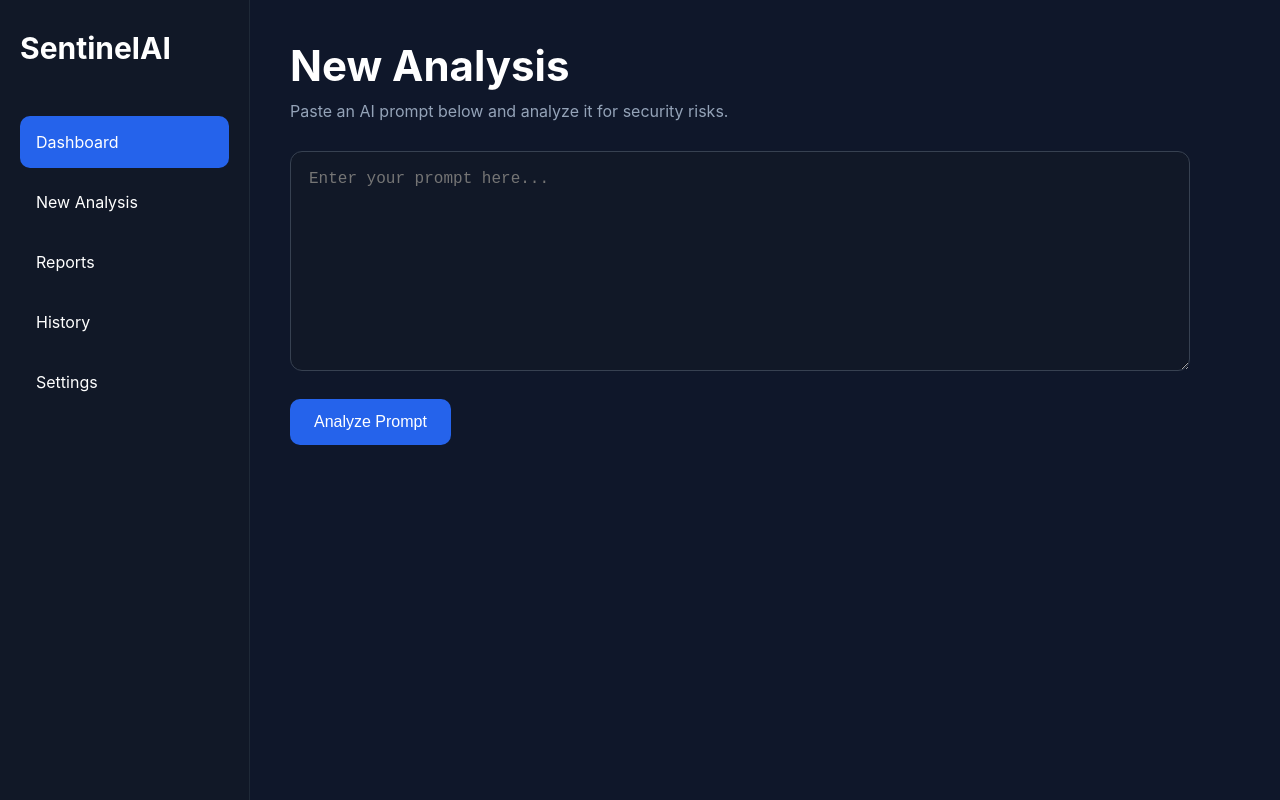
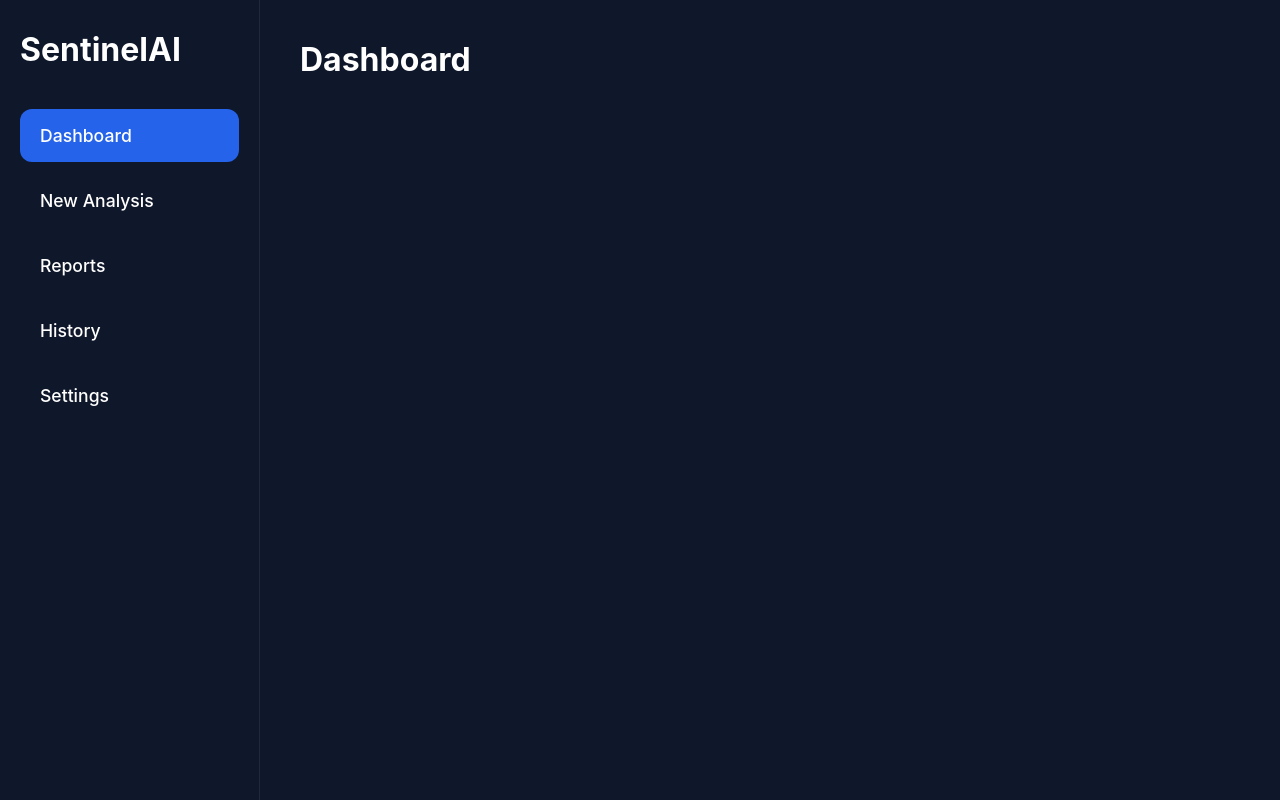
Before and after one commit to shreyasharmaa516/AI-Security-Playground, a React app in the folder frontend/: page /dashboard in a window 1280 px wide. Built offline with nearby package versions, Linux system fonts and the light colour scheme; the HTML template or start-up script is replaced by a standard one.

Commit message:
feat: implement React Router navigation

```diff
--- a/frontend/package.json
+++ b/frontend/package.json
@@ -12,7 +12,8 @@
   "dependencies": {
     "react": "^19.2.7",
     "react-dom": "^19.2.7",
-    "react-icons": "^5.7.0"
+    "react-icons": "^5.7.0",
+    "react-router-dom": "^7.18.1"
   },
   "devDependencies": {
     "@eslint/js": "^10.0.1",
--- a/frontend/src/App.jsx
+++ b/frontend/src/App.jsx
@@ -1,10 +1,31 @@
+import { BrowserRouter, Routes, Route, Navigate } from "react-router-dom";
+
 import Layout from "./layout/Layout";
+
+import Dashboard from "./pages/Dashboard/Dashboard";
 import Analysis from "./pages/Analysis/Analysis";
+import History from "./pages/History/History";
+import Reports from "./pages/Reports/Reports";
+import Settings from "./pages/Settings/Settings";
 
 export default function App() {
   return (
-    <Layout>
-      <Analysis />
-    </Layout>
+    <BrowserRouter>
+      <Layout>
+        <Routes>
+          <Route path="/" element={<Navigate to="/dashboard" replace />} />
+
+          <Route path="/dashboard" element={<Dashboard />} />
+
+          <Route path="/analysis" element={<Analysis />} />
+
+          <Route path="/history" element={<History />} />
+
+          <Route path="/reports" element={<Reports />} />
+
+          <Route path="/settings" element={<Settings />} />
+        </Routes>
+      </Layout>
+    </BrowserRouter>
   );
 }
--- a/frontend/src/components/Sidebar/Sidebar.css
+++ b/frontend/src/components/Sidebar/Sidebar.css
@@ -1,33 +1,51 @@
 .sidebar {
-  width: 250px;
+  width: 260px;
   min-height: 100vh;
-  background: #111827;
-  color: white;
+
+  background: #0f172a;
+
+  border-right: 1px solid #1e293b;
+
   padding: 30px 20px;
-  border-right: 1px solid #1f2937;
 }
 
 .logo {
-  font-size: 30px;
-  margin-bottom: 50px;
+  color: white;
+  font-size: 2rem;
+  font-weight: bold;
+
+  margin-bottom: 40px;
 }
 
 .sidebar ul {
   list-style: none;
+  padding: 0;
+  margin: 0;
 }
 
 .sidebar li {
-  padding: 16px;
-  margin-bottom: 8px;
-  border-radius: 10px;
-  cursor: pointer;
-  transition: 0.25s;
+  margin-bottom: 12px;
 }
 
-.sidebar li:hover {
-  background: #1f2937;
+.sidebar a {
+  display: block;
+
+  padding: 16px 20px;
+
+  border-radius: 12px;
+
+  color: white;
+  text-decoration: none;
+  font-size: 1.1rem;
+  font-weight: 500;
+
+  transition: all 0.25s ease;
 }
 
-.active {
+.sidebar a:hover {
+  background: #1e293b;
+}
+
+.sidebar a.active {
   background: #2563eb;
 }
--- a/frontend/src/components/Sidebar/Sidebar.jsx
+++ b/frontend/src/components/Sidebar/Sidebar.jsx
@@ -1,4 +1,5 @@
 import "./Sidebar.css";
+import { NavLink } from "react-router-dom";
 
 export default function Sidebar() {
   return (
@@ -7,11 +8,60 @@ export default function Sidebar() {
 
       <nav>
         <ul>
-          <li className="active">Dashboard</li>
-          <li>New Analysis</li>
-          <li>Reports</li>
-          <li>History</li>
-          <li>Settings</li>
+          <li>
+            <NavLink
+              to="/dashboard"
+              className={({ isActive }) =>
+                isActive ? "active" : ""
+              }
+            >
+              Dashboard
+            </NavLink>
+          </li>
+
+          <li>
+            <NavLink
+              to="/analysis"
+              className={({ isActive }) =>
+                isActive ? "active" : ""
+              }
+            >
+              New Analysis
+            </NavLink>
+          </li>
+
+          <li>
+            <NavLink
+              to="/reports"
+              className={({ isActive }) =>
+                isActive ? "active" : ""
+              }
+            >
+              Reports
+            </NavLink>
+          </li>
+
+          <li>
+            <NavLink
+              to="/history"
+              className={({ isActive }) =>
+                isActive ? "active" : ""
+              }
+            >
+              History
+            </NavLink>
+          </li>
+
+          <li>
+            <NavLink
+              to="/settings"
+              className={({ isActive }) =>
+                isActive ? "active" : ""
+              }
+            >
+              Settings
+            </NavLink>
+          </li>
         </ul>
       </nav>
     </aside>
--- /dev/null
+++ b/frontend/src/pages/Dashboard/Dashboard.jsx
@@ -0,0 +1,3 @@
+export default function Dashboard() {
+  return <h1>Dashboard</h1>;
+}
--- /dev/null
+++ b/frontend/src/pages/History/History.jsx
@@ -0,0 +1,3 @@
+export default function History() {
+  return <h1>History</h1>;
+}
--- /dev/null
+++ b/frontend/src/pages/Reports/Reports.jsx
@@ -0,0 +1,3 @@
+export default function Reports() {
+  return <h1>Reports</h1>;
+}
--- /dev/null
+++ b/frontend/src/pages/Settings/Settings.jsx
@@ -0,0 +1,3 @@
+export default function Settings() {
+  return <h1>Settings</h1>;
+}
```
Also changed, not shown: frontend/src/pages/Home/Home.css (deleted, +0 -9 lines), frontend/src/pages/Home/Home.jsx (deleted, +0 -37 lines), 1 other file (tests, documents, lock files or other folders).
